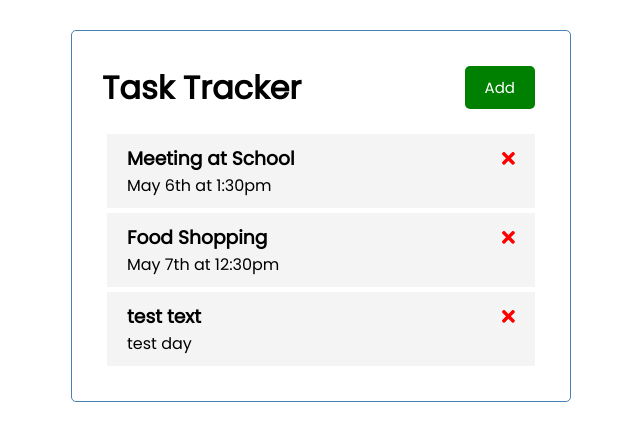
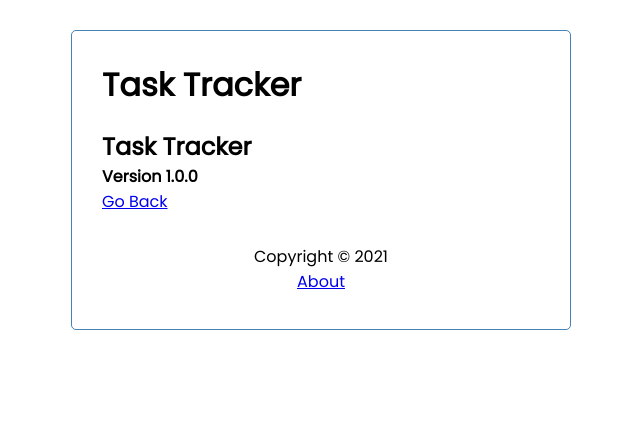
Before and after one commit to salmenhsairi/Cources, an Angular app: page /about in a window 1280 px wide. Before the commit this address led to /. Shown: the top 440 px of the page, without its empty margins (319-959 px from the left). Built offline with nearby package versions, Linux system fonts and the light colour scheme; data requests are answered from the project's data file.

Commit message:
add some router functionalities

```diff
--- a/src/app/app.component.html
+++ b/src/app/app.component.html
@@ -1,4 +1,5 @@
 <div class="container">
   <app-header></app-header>
-  <app-tasks></app-tasks>
+  <router-outlet></router-outlet>
+  <app-footer></app-footer>
 </div>
--- a/src/app/app.module.ts
+++ b/src/app/app.module.ts
@@ -1,7 +1,8 @@
-import { NgModule } from '@angular/core';
+import { Component, NgModule } from '@angular/core';
 import { BrowserModule } from '@angular/platform-browser';
 import { HttpClientModule } from '@angular/common/http';
 import { FormsModule } from '@angular/forms';
+import { RouterModule,Routes } from '@angular/router';
 
 import { AppRoutingModule } from './app-routing.module';
 import { AppComponent } from './app.component';
@@ -11,6 +12,13 @@
 import { TaskItemComponent } from './components/task-item/task-item.component';
 import { FontAwesomeModule } from '@fortawesome/angular-fontawesome';
 import { AddTaskComponent } from './components/add-task/add-task.component';
+import { AboutComponent } from './components/about/about.component';
+import { FooterComponent } from './components/footer/footer.component';
+
+const appRoutes: Routes = [
+  { path: '', component: TasksComponent },
+  { path: 'about', component: AboutComponent }
+]
 
 @NgModule({
   declarations: [
@@ -19,14 +27,17 @@
     ButtonComponent,
     TasksComponent,
     TaskItemComponent,
-    AddTaskComponent
+    AddTaskComponent,
+    AboutComponent,
+    FooterComponent
   ],
   imports: [
     BrowserModule,
     AppRoutingModule,
     FontAwesomeModule,
     HttpClientModule,
-    FormsModule
+    FormsModule,
+    RouterModule.forRoot(appRoutes, { enableTracing:true})
   ],
   providers: [],
   bootstrap: [AppComponent]
--- /dev/null
+++ b/src/app/components/about/about.component.html
@@ -0,0 +1,5 @@
+<div>
+    <h2>Task Tracker</h2>
+    <h4>Version 1.0.0</h4>
+    <a routerLink="/">Go Back</a>
+</div>
--- /dev/null
+++ b/src/app/components/about/about.component.ts
@@ -0,0 +1,15 @@
+import { Component, OnInit } from '@angular/core';
+
+@Component({
+  selector: 'app-about',
+  templateUrl: './about.component.html',
+  styleUrls: ['./about.component.css']
+})
+export class AboutComponent implements OnInit {
+
+  constructor() { }
+
+  ngOnInit(): void {
+  }
+
+}
--- /dev/null
+++ b/src/app/components/footer/footer.component.css
@@ -0,0 +1,4 @@
+footer {
+    margin-top: 30px;
+    text-align: center;
+}
--- /dev/null
+++ b/src/app/components/footer/footer.component.html
@@ -0,0 +1,4 @@
+<footer>
+    <p>Copyright &copy; 2021</p>
+    <a routerLink="/about">About</a>
+</footer>
--- /dev/null
+++ b/src/app/components/footer/footer.component.ts
@@ -0,0 +1,15 @@
+import { Component, OnInit } from '@angular/core';
+
+@Component({
+  selector: 'app-footer',
+  templateUrl: './footer.component.html',
+  styleUrls: ['./footer.component.css']
+})
+export class FooterComponent implements OnInit {
+
+  constructor() { }
+
+  ngOnInit(): void {
+  }
+
+}
--- a/src/app/components/header/header.component.html
+++ b/src/app/components/header/header.component.html
@@ -3,6 +3,7 @@
     {{ title }}
   </h1>
   <app-button
+    *ngIf="hasRoute('/')"
     color="{{showAddTask ? 'red' : 'green' }}"
     text="{{showAddTask ? 'Close' : 'Add' }}"
     (btnClick)="toggleAddTask()"
--- a/src/app/components/header/header.component.ts
+++ b/src/app/components/header/header.component.ts
@@ -1,6 +1,7 @@
 import { Component, OnInit } from '@angular/core';
 import { UiService } from 'src/app/services/ui.service';
 import { Subscription } from 'rxjs';
+import { Router } from '@angular/router';
 
 @Component({
   selector: 'app-header',
@@ -13,7 +14,7 @@
   subscription: Subscription;
 
   //1:47:40 / 2:01:31 To Continue
-  constructor(private uiService: UiService) {
+  constructor(private uiService: UiService, private router:Router) {
     this.subscription = this.uiService
       .onToggle()
       .subscribe((value) => (this.showAddTask = value));
@@ -24,4 +25,7 @@
   toggleAddTask() {
     this.uiService.toggleAddTask();
   }
+  hasRoute(route: string) {
+    return this.router.url === route;
+  }
 }
```
Also changed, not shown: src/app/components/about/about.component.css (added), 2 other files (tests, documents, lock files or other folders).
